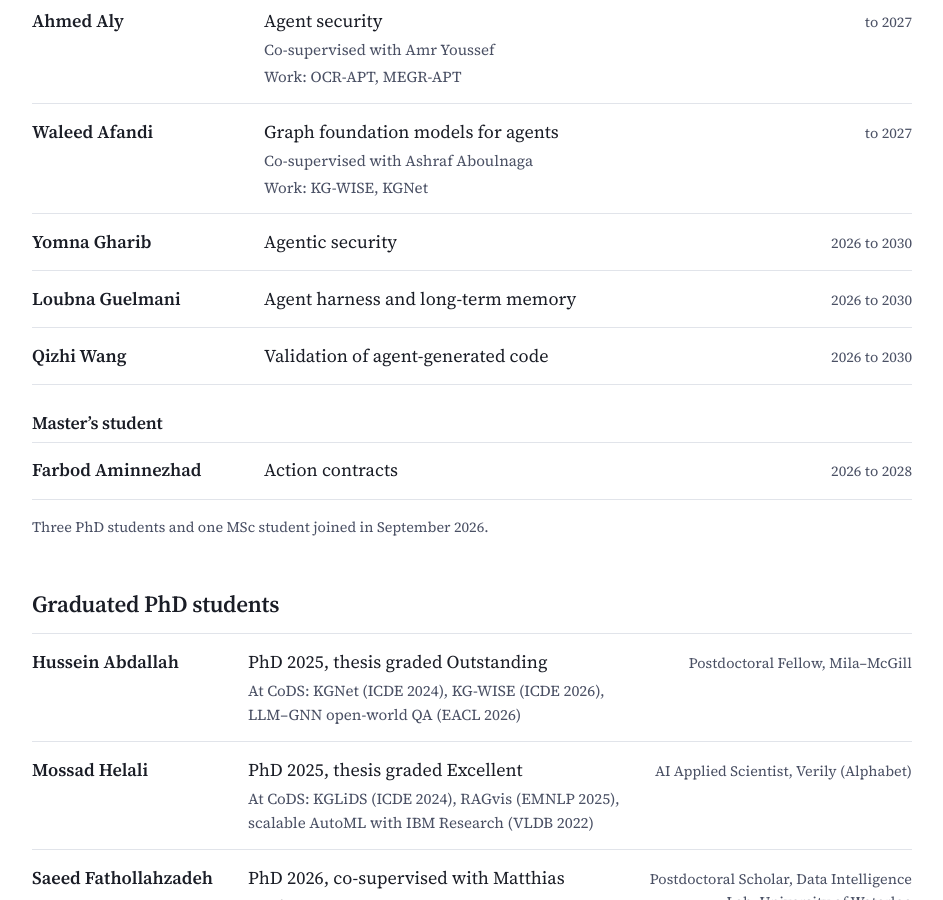
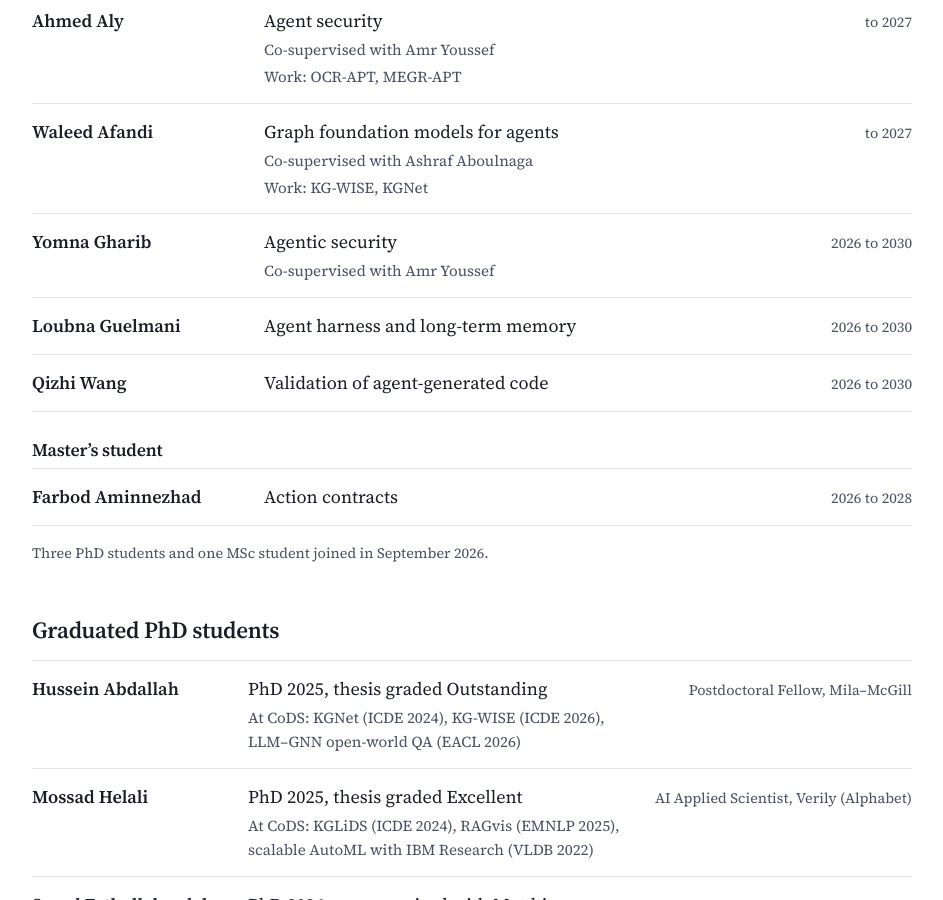
Before and after one commit to mansoure/mansoure.github.io, a Jekyll site: the page built from team/index.md, in a window 1280 px wide and 900 px high, scrolled down 519 px. Shown: the whole window, without its empty margins (168-1111 px from the left). Built offline with Jekyll 4.4.1, drawn with Linux system fonts in a browser that asks for light colours.

Commit message:
Note that Yomna Gharib is co-supervised with Amr Youssef
Co-Authored-By: Claude Opus 5.5 <noreply@anthropic.com>
Claude-Session: https://claude.ai/code/session_01RYy8jtiw3e4scmvjkk2e4y

```diff
--- a/_data/team.yml
+++ b/_data/team.yml
@@ -11,7 +11,7 @@ postdoc:
 phd:
   - { name: Ahmed Aly, role: PhD, topic: "Agent security (co-supervised with Amr Youssef)", until: "to 2027", work: "OCR-APT, MEGR-APT" }
   - { name: Waleed Afandi, role: PhD, topic: "Graph foundation models for agents (co-supervised with Ashraf Aboulnaga)", until: "to 2027", work: "KG-WISE, KGNet" }
-  - { name: Yomna Gharib, role: PhD, topic: "Agentic security", until: "2026 to 2030", work: "" }
+  - { name: Yomna Gharib, role: PhD, topic: "Agentic security (co-supervised with Amr Youssef)", until: "2026 to 2030", work: "" }
   - { name: Loubna Guelmani, role: PhD, topic: "Agent harness and long-term memory", until: "2026 to 2030", work: "" }
   - { name: Qizhi Wang, role: PhD, topic: "Validation of agent-generated code", until: "2026 to 2030", work: "" }
 
--- a/_data/thrusts.yml
+++ b/_data/thrusts.yml
@@ -25,7 +25,7 @@
   text: "Agent memory is an attack surface. We study multi-agent attack surfaces, memory poisoning and prompt injection under enterprise deployment, building on our work on advanced persistent threat hunting with graph learning and LLMs."
   short: "Multi-agent attack surfaces, memory poisoning and prompt injection. Builds on OCR-APT and MEGR-APT."
   people:
-    - { name: "Yomna Gharib", role: "PhD" }
+    - { name: "Yomna Gharib", role: "PhD, co-supervised with Amr Youssef" }
     - { name: "Ahmed Aly", role: "PhD, co-supervised with Amr Youssef" }
   systems: "OCR-APT, MEGR-APT"
 - id: gfm
```
